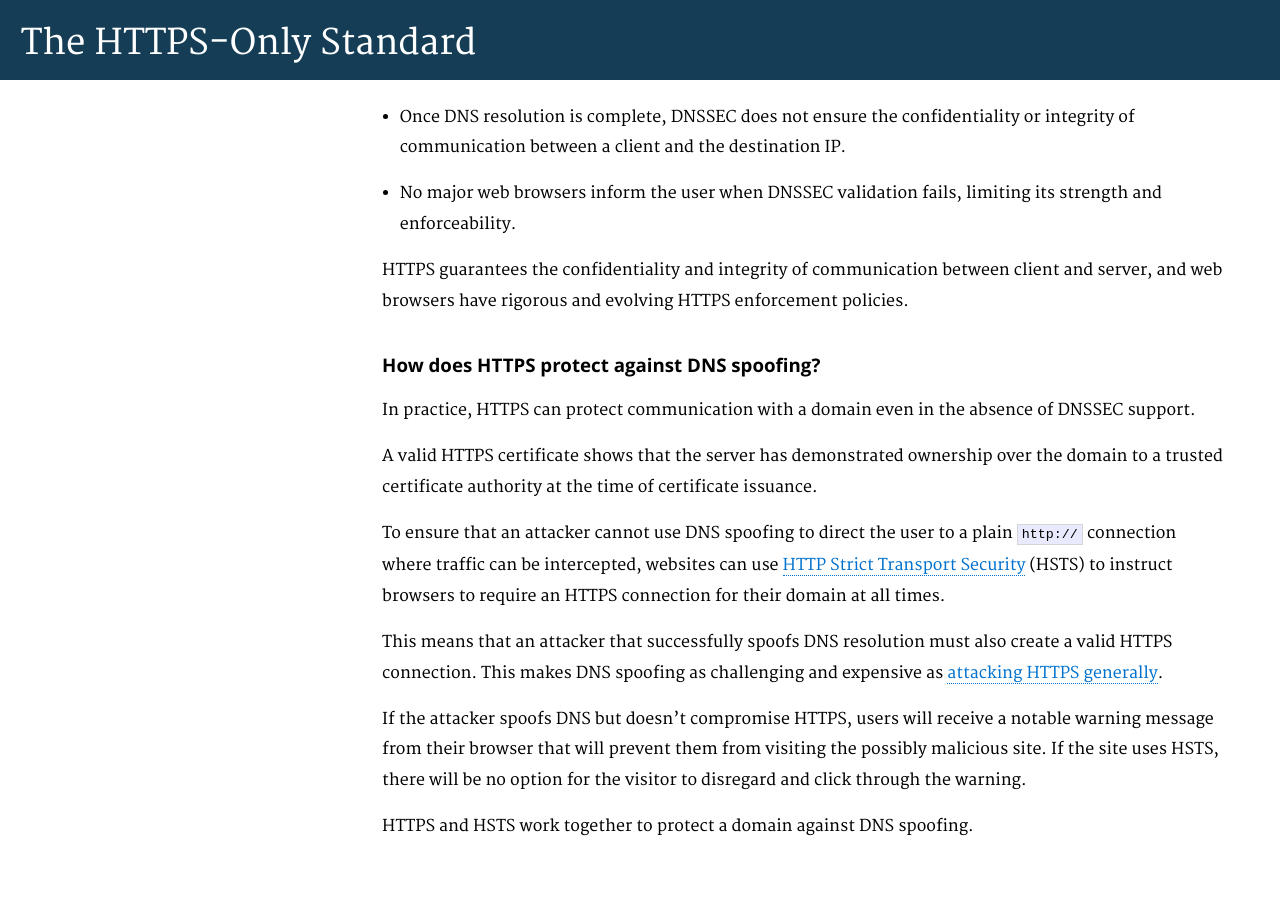
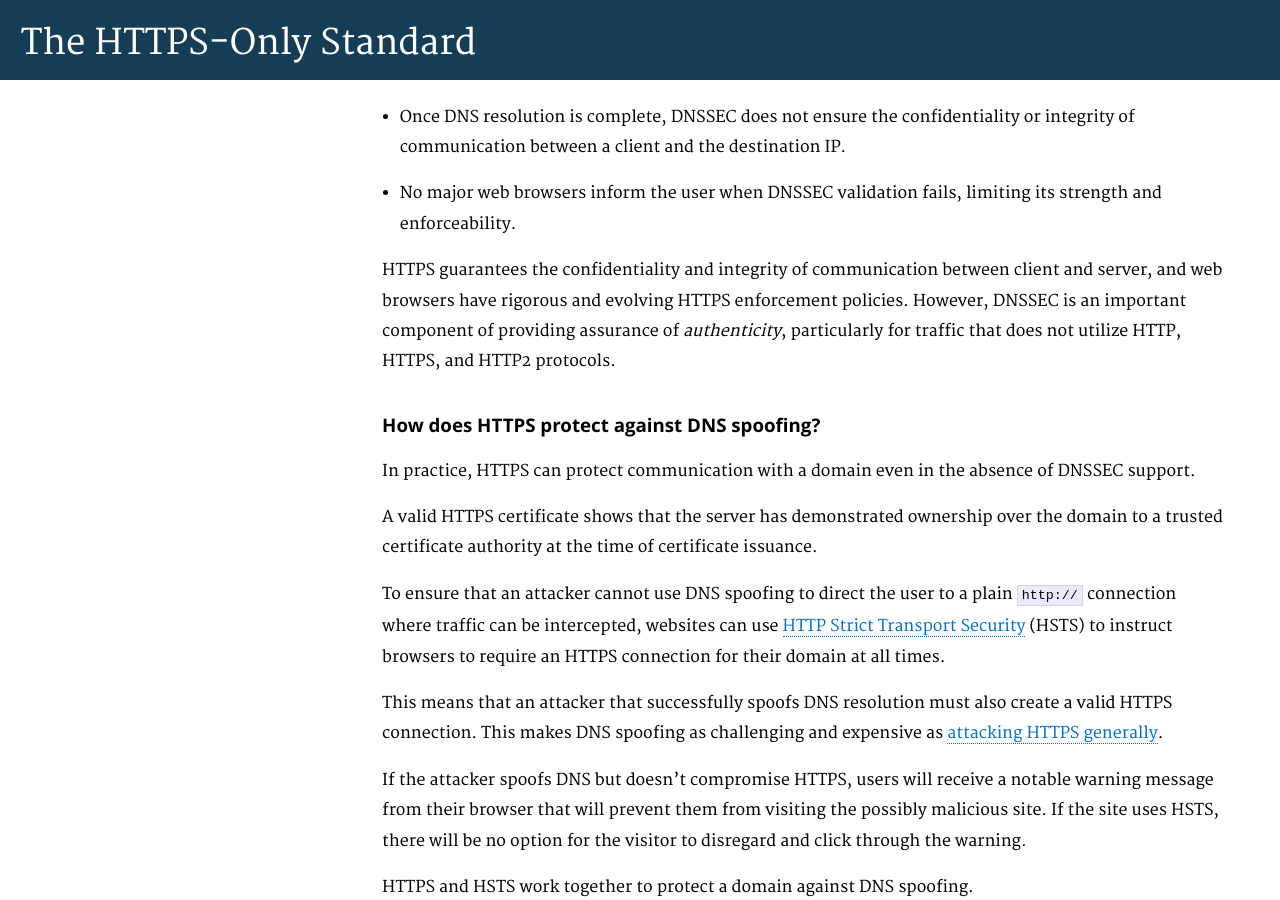
Before and after one commit to GSA/https, a Jekyll site: the page built from pages/faq.md, in a window 1280 px wide and 900 px high, scrolled down 4263 px. Built offline with Jekyll 4.4.1, drawn with Linux system fonts in a browser that asks for light colours; Markdown is read by kramdown in place of the engine named in the settings; before the commit the page ends 5121 px from its top, so only the background shows below that.

Commit message:
Update FAQ - provide some "pro" for DNSSEC
I understand the point that HTTPS provides the "all three" but the document semi-reads as though DNSSEC has *no* value, which I don''t believe to be the intention.

Specifically, I think DNSSEC has positives such as:
* Combined with HTTPS and HTTP/2 as a "defense in depth"
* Provides "one of the legs" of support for Authenticity that benefits not HTTP* protocols.

Just didn't want the document to read like "DNSSEC isn't worth doing..."

```diff
--- a/pages/faq.md
+++ b/pages/faq.md
@@ -111,7 +111,7 @@ However, DNS resolution is just one aspect of securely communicating on the inte
 
 * No major web browsers inform the user when DNSSEC validation fails, limiting its strength and enforceability.
 
-HTTPS guarantees the confidentiality and integrity of communication between client and server, and web browsers have rigorous and evolving HTTPS enforcement policies.
+HTTPS guarantees the confidentiality and integrity of communication between client and server, and web browsers have rigorous and evolving HTTPS enforcement policies. However, DNSSEC is an important component of providing assurance of *authenticity*, particularly for traffic that does not utilize HTTP, HTTPS, and HTTP2 protocols.
 
 ### How does HTTPS protect against DNS spoofing?
 
```
